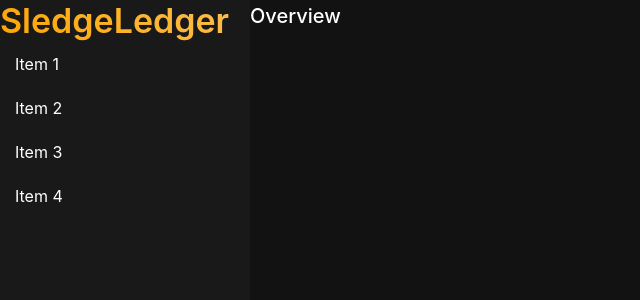
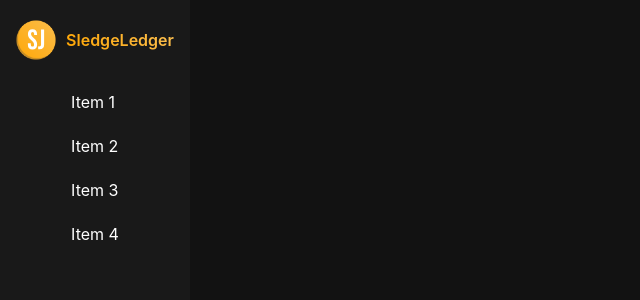
Before and after one commit to ameysh/SledgeLedger, a React (Vite) app: page /dashboard in a window 1280 px wide. Shown: the top 300 px of the page, without its empty margins (0-640 px from the left). Built offline with nearby package versions, Linux system fonts and the light colour scheme.

Commit message:
Refactor Sidebar component to include logo and adjust styles; update Overview component for cleaner structure

```diff
--- a/src/main/index.ts
+++ b/src/main/index.ts
@@ -1,7 +1,7 @@
 import { app, shell, BrowserWindow } from 'electron';
 import { join } from 'path';
 import { electronApp, optimizer, is } from '@electron-toolkit/utils';
-import icon from '../../resources/icon.png?asset';
+import icon from '../renderer/src/assets/SL_icon.svg';
 
 function createWindow(): void {
   // Create the browser window.
--- a/src/renderer/src/components/overview.tsx
+++ b/src/renderer/src/components/overview.tsx
@@ -3,13 +3,7 @@ import { Typography } from '@mui/material';
 import '../styles/dashboard.css';
 
 const Overview: React.FC = () => {
-  return (
-    <div className="main-content">
-      <Typography variant="h6" className="dashboard-text">
-        Overview
-      </Typography>
-    </div>
-  );
+  return <div className="main-content"></div>;
 };
 
 export default Overview;
--- a/src/renderer/src/components/sidebar.tsx
+++ b/src/renderer/src/components/sidebar.tsx
@@ -1,13 +1,14 @@
 import React from 'react';
-import { Typography } from '@mui/material';
 import '../styles/sidebar.css';
+import SLIcon from '../assets/SL_icon.svg';
 
 const Sidebar: React.FC = () => {
   return (
     <div className="sidebar">
-      <Typography variant="h4" className="branding" sx={{ fontWeight: 600 }}>
-        SledgeLedger
-      </Typography>
+      <div className="logo-container">
+        <img src={SLIcon} alt="SledgeLedger Logo" className="sl-logo" />
+        <span className="branding">SledgeLedger</span>
+      </div>
       <ul className="sidebar-list">
         <li className="sidebar-list-item">Item 1</li>
         <li className="sidebar-list-item">Item 2</li>
--- a/src/renderer/src/styles/sidebar.css
+++ b/src/renderer/src/styles/sidebar.css
@@ -1,6 +1,9 @@
 .sidebar {
-  width: 250px;
+  width: 190px;
   background-color: #191919;
+  display: flex;
+  flex-direction: column;
+  align-items: center;
 }
 
 .sidebar-list {
@@ -19,10 +22,32 @@
   background-color: #333;
 }
 
+.sl-logo {
+  margin-top: 20px;
+  margin-bottom: 20px;
+  -webkit-user-drag: none;
+  height: auto;
+  width: 2.5rem;
+  will-change: filter;
+  transition: filter 300ms;
+}
+
+.sl-logo:hover {
+  filter: drop-shadow(0 0 0.75em #ffa500);
+}
+
 .branding {
   background: -webkit-linear-gradient(45deg, #ffa500, #fbc054);
   background-clip: text;
   -webkit-background-clip: text;
   -webkit-text-fill-color: transparent;
-  font-weight: 900;
+  margin-top: 20px;
+  margin-bottom: 20px;
+  margin-left: 10px;
+  font-weight: 600;
 }
+
+.logo-container {
+  display: flex;
+  align-items: center;
+}
```
Also changed, not shown: src/renderer/src/assets/SL_icon.svg (added).
